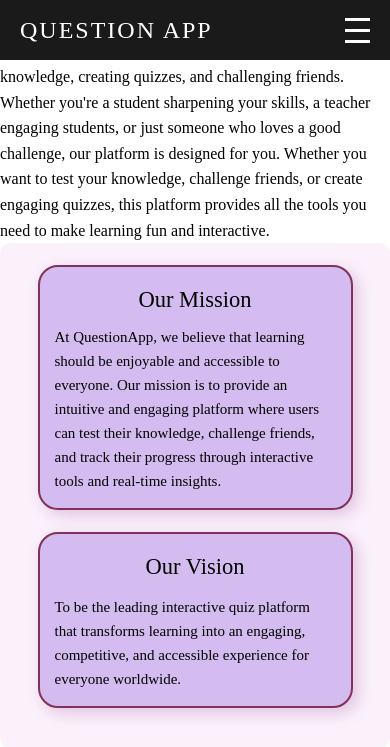
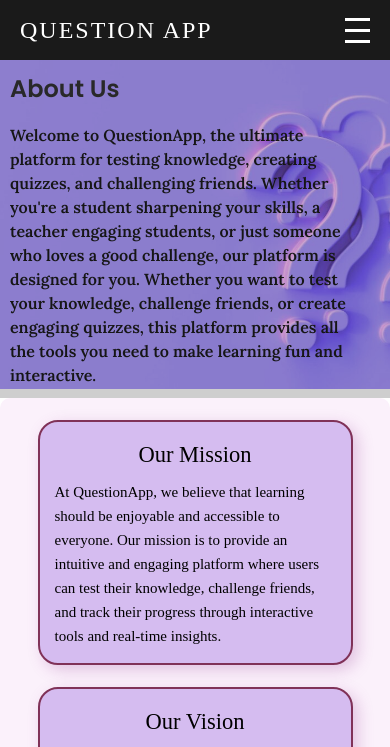
Before and after one commit to Demapis/questionWebApp, a Django app: page /about/ in a window 390 px wide. Shown: the top 747 px of the page. Run offline with Django 4.2, Linux system fonts and the light colour scheme.

Commit message:
modified the style element

```diff
--- a/templates/questionwebapp/about.html
+++ b/templates/questionwebapp/about.html
@@ -5,6 +5,67 @@ About {% endblock %} {% block content %}
   href="https://fonts.googleapis.com/css2?family=Lora:wght@400;600&family=Poppins:wght@600;700&display=swap"
   rel="stylesheet"
 />
+<style>
+  .about_header {
+    background-image: url("{% static 'images/Default_Images/about_fallback.jpg' %}");
+    background-size: 150%;
+    background-position: top center;
+    height: 60vh;
+    margin-top: 60px;
+    position: relative;
+    object-fit: cover;
+    background-repeat: no-repeat;
+  }
+  .about_header::before {
+    content: "";
+    position: absolute;
+    top: 0;
+    left: 0;
+    width: 100%;
+    height: 100%;
+    background: rgba(0, 0, 0, 0.192);
+  }
+
+  .about_content {
+    width: 55vw;
+    padding: 20px;
+  }
+  .about_content h2 {
+    font-family: "Poppins", sans-serif;
+    font-size: 2rem;
+    color: #333;
+    margin-bottom: 15px;
+  }
+
+  /* Paragraph Styling */
+  .about_content p {
+    font-family: "Lora", serif;
+    font-size: 1.1rem;
+    color: #1b1b1b;
+    line-height: 1.8;
+    font-weight: 800;
+  }
+  @media (max-width: 790px) {
+    .about_header {
+      height: 40vh;
+    }
+
+    .about_content {
+      width: 95vw;
+      padding: 10px;
+    }
+
+    .about_content h2 {
+      font-size: 1.5rem;
+    }
+
+    .about_content p {
+      font-size: 1rem;
+      line-height: 1.5;
+    }
+  }
+
+</style>
 
 <div class="about_header">
   <div class="about_content">
```
